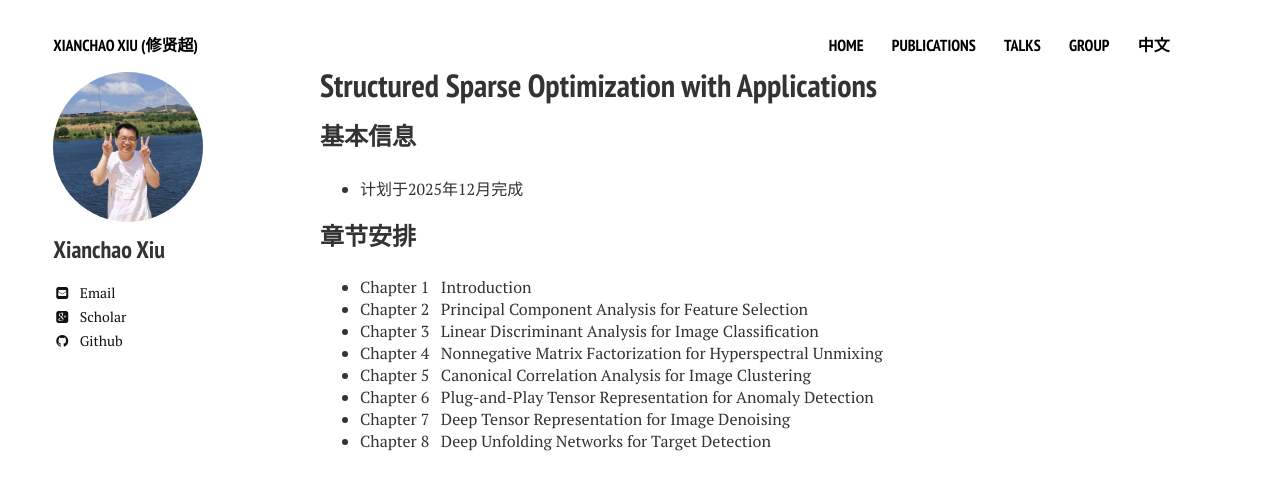
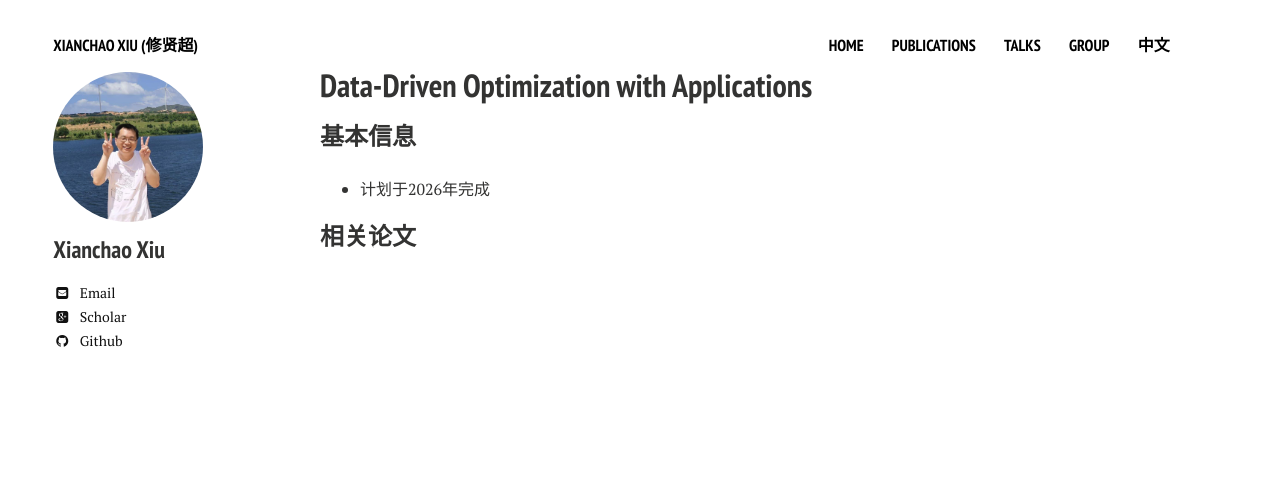
Before and after one commit to xianchaoxiu/xianchaoxiu.github.io, a Jekyll site: the page built from chinese/book/index.md, in a window 1280 px wide. Shown: the top 490 px of the page. Built offline with Jekyll 4.4.1, drawn with Linux system fonts in a browser that asks for light colours; nearby versions of some CDN libraries.

Commit message:
Update index.md

```diff
--- a/chinese/book/index.md
+++ b/chinese/book/index.md
@@ -1,21 +1,13 @@
 ---
 layout: page
-title: Structured Sparse Optimization with Applications
+title: Data-Driven Optimization with Applications
 comments: false
 share: false
 ---
 
 
 ### 基本信息
-* 计划于2025年12月完成
+* 计划于2026年完成
 
 
-### 章节安排
-* Chapter 1 &nbsp;  Introduction<br>
-* Chapter 2 &nbsp;  Principal Component Analysis for Feature Selection<br>
-* Chapter 3 &nbsp;  Linear Discriminant Analysis for Image Classification<br>
-* Chapter 4 &nbsp;  Nonnegative Matrix Factorization for Hyperspectral Unmixing<br>
-* Chapter 5 &nbsp;  Canonical Correlation Analysis for Image Clustering<br>
-* Chapter 6 &nbsp;  Plug-and-Play Tensor Representation for Anomaly Detection<br>
-* Chapter 7 &nbsp;  Deep Tensor Representation for Image Denoising<br>
-* Chapter 8 &nbsp;  Deep Unfolding Networks for Target Detection<br>
+### 相关论文
```
